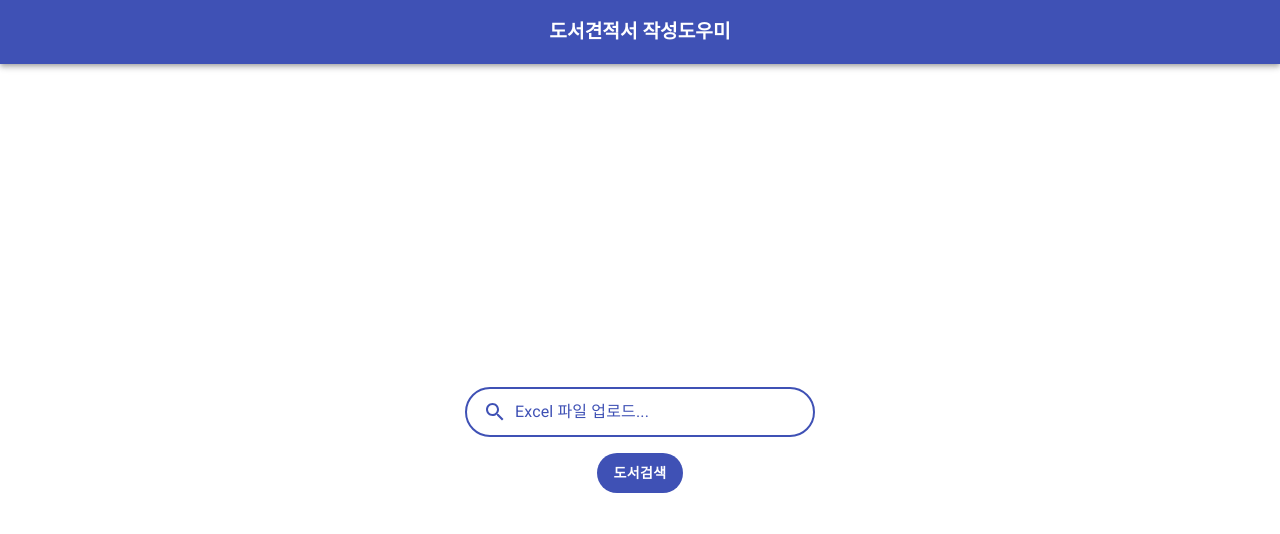
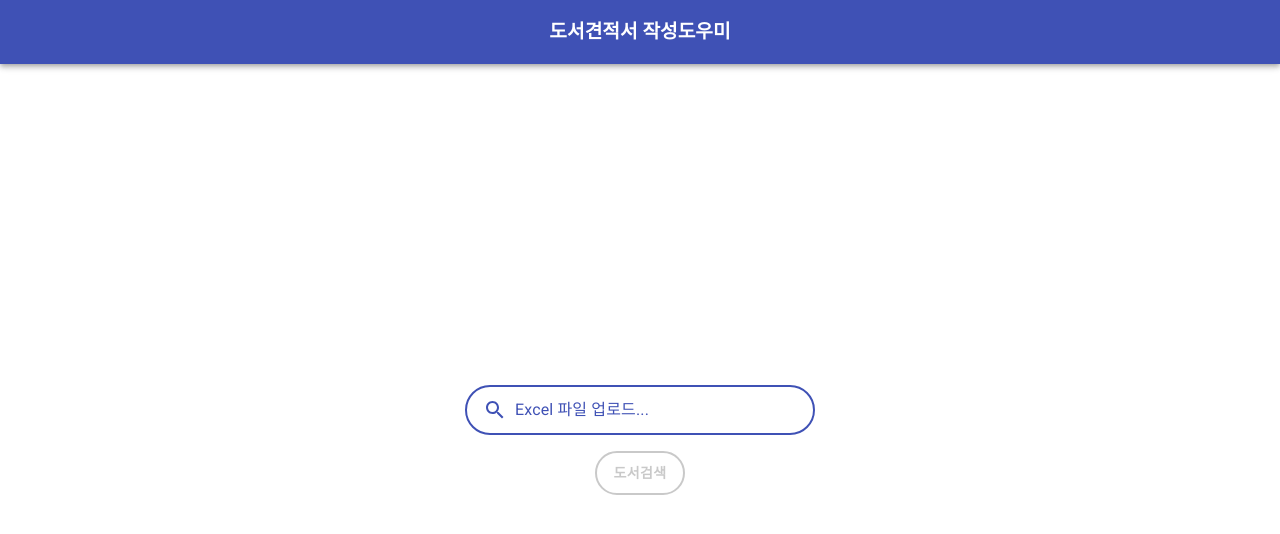
Before and after one commit to zake-dev/books-estimate-sheet-generator, a React app: page / in a window 1280 px wide. Shown: the top 534 px of the page. Built offline with nearby package versions, Linux system fonts and the light colour scheme.

Commit message:
feat: read excel file with parsed title list

```diff
--- a/package.json
+++ b/package.json
@@ -47,6 +47,7 @@
     "react-redux": "^7.2.1",
     "redux": "^4.0.5",
     "styled-components": "^5.1.1",
-    "styled-reset": "^4.2.3"
+    "styled-reset": "^4.2.3",
+    "xlsx": "^0.16.6"
   }
 }
--- a/src/components/FileSelectionPage/index.tsx
+++ b/src/components/FileSelectionPage/index.tsx
@@ -9,22 +9,28 @@ import {
   StyledButton,
 } from "./style";
 import FileSelectionInput from "./FileSelectionInput";
+import { ExcelIO } from "services/";
 
 const FileSelectionPage: React.FC = () => {
   const [file, setFile] = React.useState(null);
   const [open, setOpen] = React.useState(false);
+  const [titles, setTitles] = React.useState(null);
 
   const handleFile = (fileUploaded) => {
+    if (!fileUploaded) return;
+    /* Validation */
+    const extension = fileUploaded.name.split(".")[1];
+    if (extension !== "xls" && extension !== "xlsx") {
+      setOpen(true);
+      return;
+    }
     setFile(fileUploaded);
+    ExcelIO.getTitles(fileUploaded, setTitles);
   };
 
-  const handleClick = async (event: React.MouseEvent<HTMLElement>) => {
-    /* Validation */
-    const extension = file?.name.split(".")[1];
-    if (!file || (extension !== "xls" && extension !== "xlsx")) {
-      setOpen(true);
-    }
+  const handleClick = (event: React.MouseEvent<HTMLElement>) => {
     /* Fetch book data */
+    console.dir(titles);
   };
 
   const handleClose = (event?: React.SyntheticEvent, reason?: string) => {
@@ -40,8 +46,11 @@ const FileSelectionPage: React.FC = () => {
           fileName={file ? file.name : "Excel 파일 업로드..."}
           handleFile={handleFile}
         />
-        <StyledButton onClick={handleClick}>도서검색</StyledButton>
+        <StyledButton disabled={titles === null} onClick={handleClick}>
+          도서검색
+        </StyledButton>
       </FileSelectionBox>
+
       <Snackbar open={open} autoHideDuration={2000} onClose={handleClose}>
         <Alert onClose={handleClose} severity="error">
           Excel 파일을 업로드해주세요!
--- a/src/components/FileSelectionPage/style.tsx
+++ b/src/components/FileSelectionPage/style.tsx
@@ -26,9 +26,14 @@ export const StyledButton = styled(Button)`
   && {
     padding: 8px 16px;
 
+    border: ${(props) => (props.disabled ? "2px solid" : "none")};
     border-radius: 30px;
-    background-color: ${(props) => props.theme.color.main};
-    color: ${(props) => props.theme.color.white};
+    background-color: ${(props) =>
+      props.disabled ? props.theme.color.white : props.theme.color.main};
+    color: ${(props) =>
+      props.disabled
+        ? props.theme.color.grey
+        : props.theme.color.white} !important;
   }
 
   &:hover {
--- /dev/null
+++ b/src/services/ExcelIORepository.ts
@@ -0,0 +1,17 @@
+import * as XLSX from "xlsx";
+
+export function getTitles(file, callback: (titles: string[]) => void) {
+  let reader = new FileReader();
+  reader.onload = (event) => {
+    let data = event.target.result;
+    let workbook = XLSX.read(data, { type: "binary" });
+    let worksheet = workbook.Sheets[workbook.SheetNames[0]];
+    let json: object[] = XLSX.utils.sheet_to_json(worksheet, {
+      header: ["title"],
+    });
+
+    callback(json.map((data) => data["title"] as string));
+  };
+
+  reader.readAsBinaryString(file);
+}
--- a/src/services/index.ts
+++ b/src/services/index.ts
@@ -1 +1,2 @@
 export * from "./BookAPIRepository";
+export * as ExcelIO from "./ExcelIORepository";
--- a/src/styles/theme.ts
+++ b/src/styles/theme.ts
@@ -1,14 +1,13 @@
 import { DefaultTheme } from "styled-components";
 
-export const theme: DefaultTheme = {
-  basicWidth: "320px",
-
+export const theme = {
   color: {
     main: "#3f51b5",
     light: "#757de8",
     dark: "#002984",
     grey: "#c9c9c9",
-    black: "#dddddd",
+    black: "#333333",
     white: "#ffffff",
+    disabledBackground: "#dddddd",
   },
 };
--- a/tsconfig.json
+++ b/tsconfig.json
@@ -13,7 +13,8 @@
     "paths": {
       "components/*": ["src/components/*"],
       "styles/*": ["src/styles/*"],
-      "services/*": ["src/services/*"]
+      "services/*": ["src/services/*"],
+      "services/": ["src/services"]
     }
   }
 }
```
Also changed, not shown: src/styles/styled.d.ts (deleted, +0 -16 lines), 1 other file (tests, documents, lock files or other folders).
